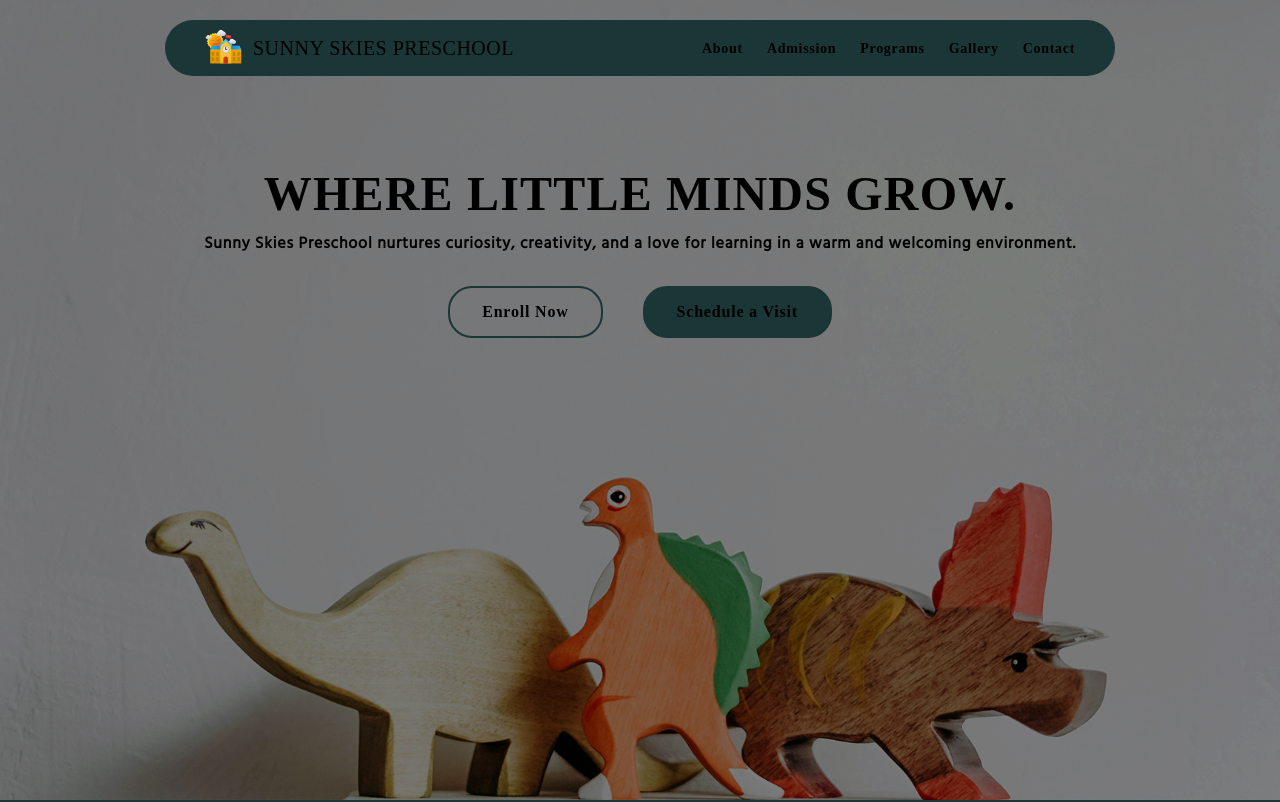
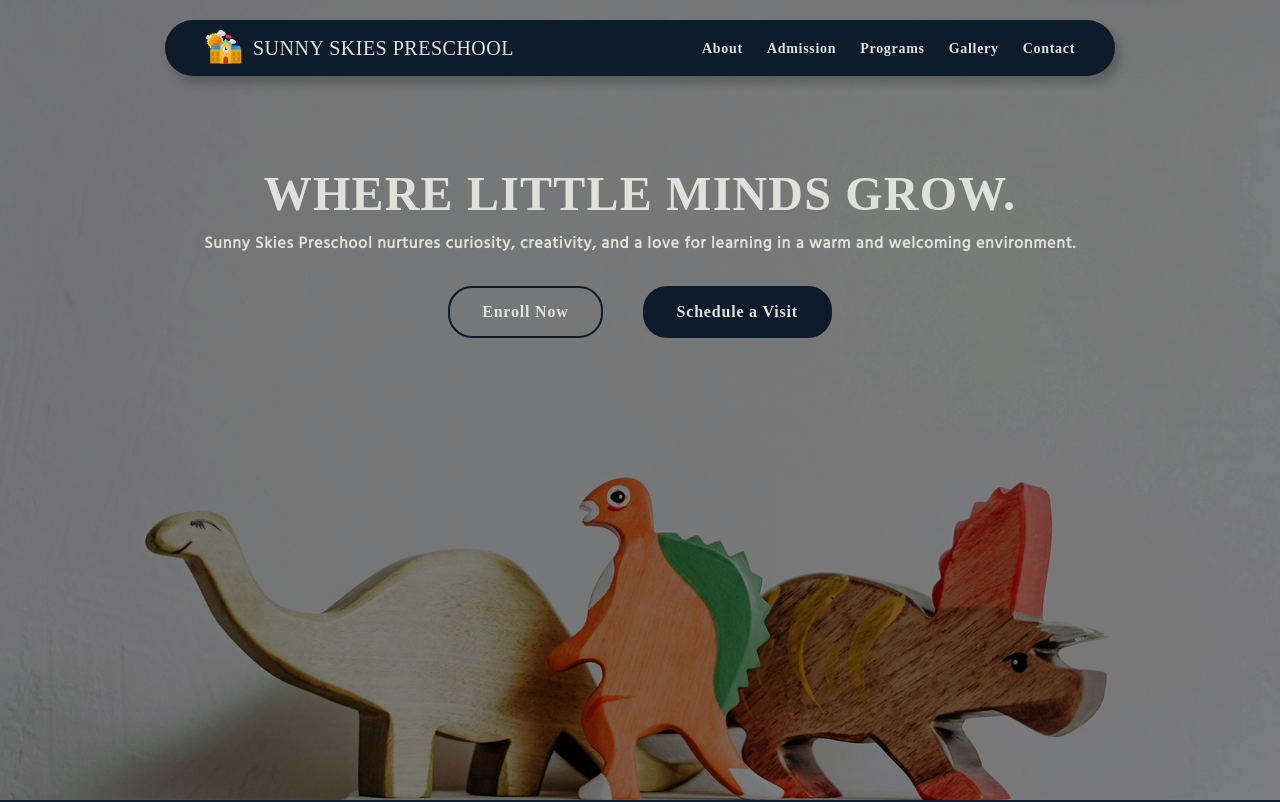
Before and after one commit to goutam-prasad-27/sunny-skies-preschool, a React (Vite) app: page / in a window 1280 px wide. Shown: the top 802 px of the page. Built offline with nearby package versions, Linux system fonts and the light colour scheme; a web font is replaced by a local one.

Commit message:
new colors and shadow sty added

```diff
--- a/tailwind.config.js
+++ b/tailwind.config.js
@@ -7,12 +7,13 @@ export default {
 				"hero-background": "url(/src/Assets/background.jpg)",
 			},
 			colors: {
-				primary: "",
-				secondary: "",
-				background: "#1A3636",
-				headText: "#D6BD98",
-				//!add more....
+				extraAccent: "#415a77ff",
+				background: "#0d1b2aff",
+				mainAccent: "#e0e1ddff",
+				darkAccent: "#1b263bff",
+				lightAccent: "#778da9ff",
 			},
+			boxShadow: { card: "6px 8px 10px rgba(0, 0, 0,0.2)" },
 		},
 	},
 	plugins: [],
```
